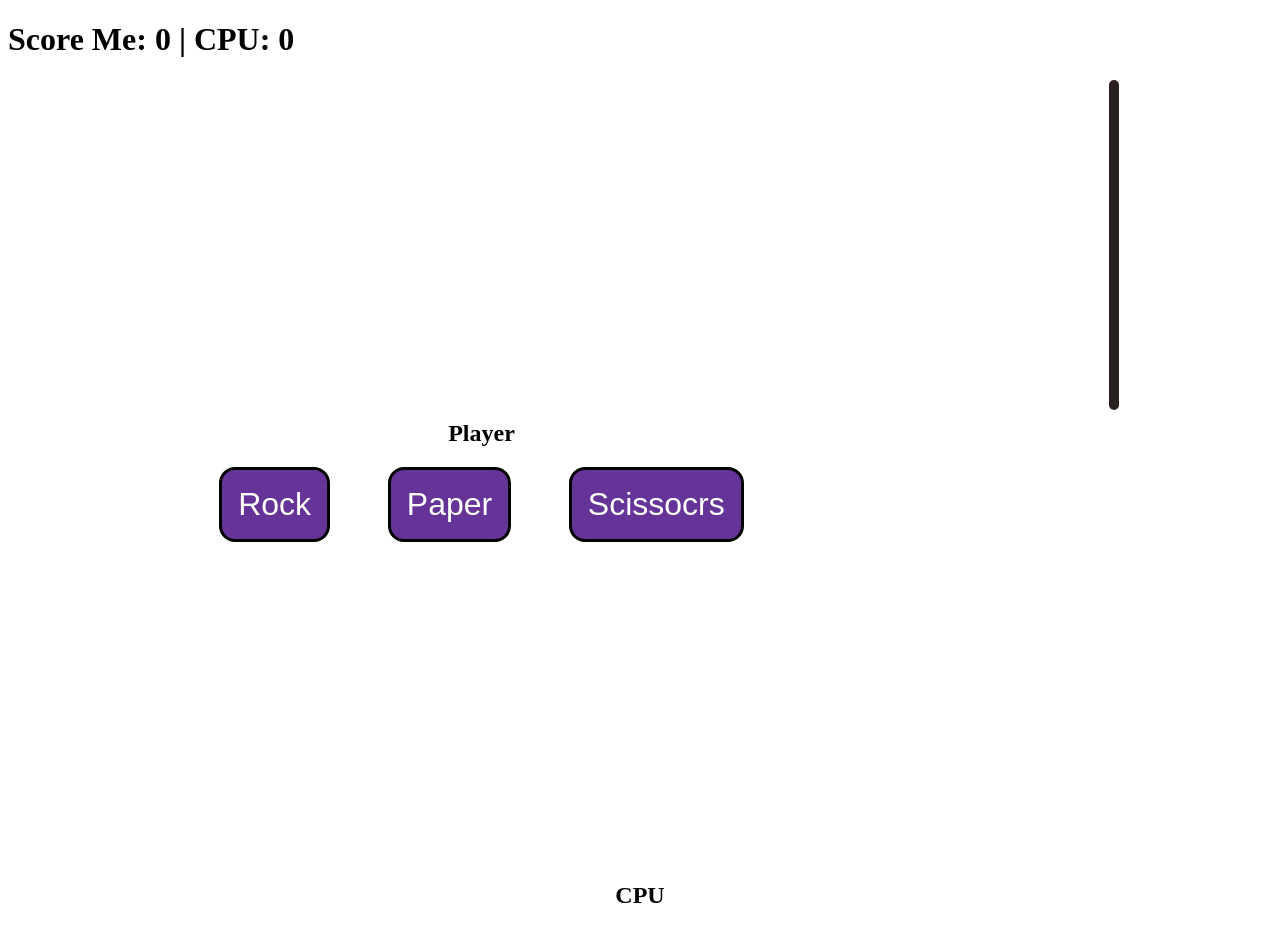
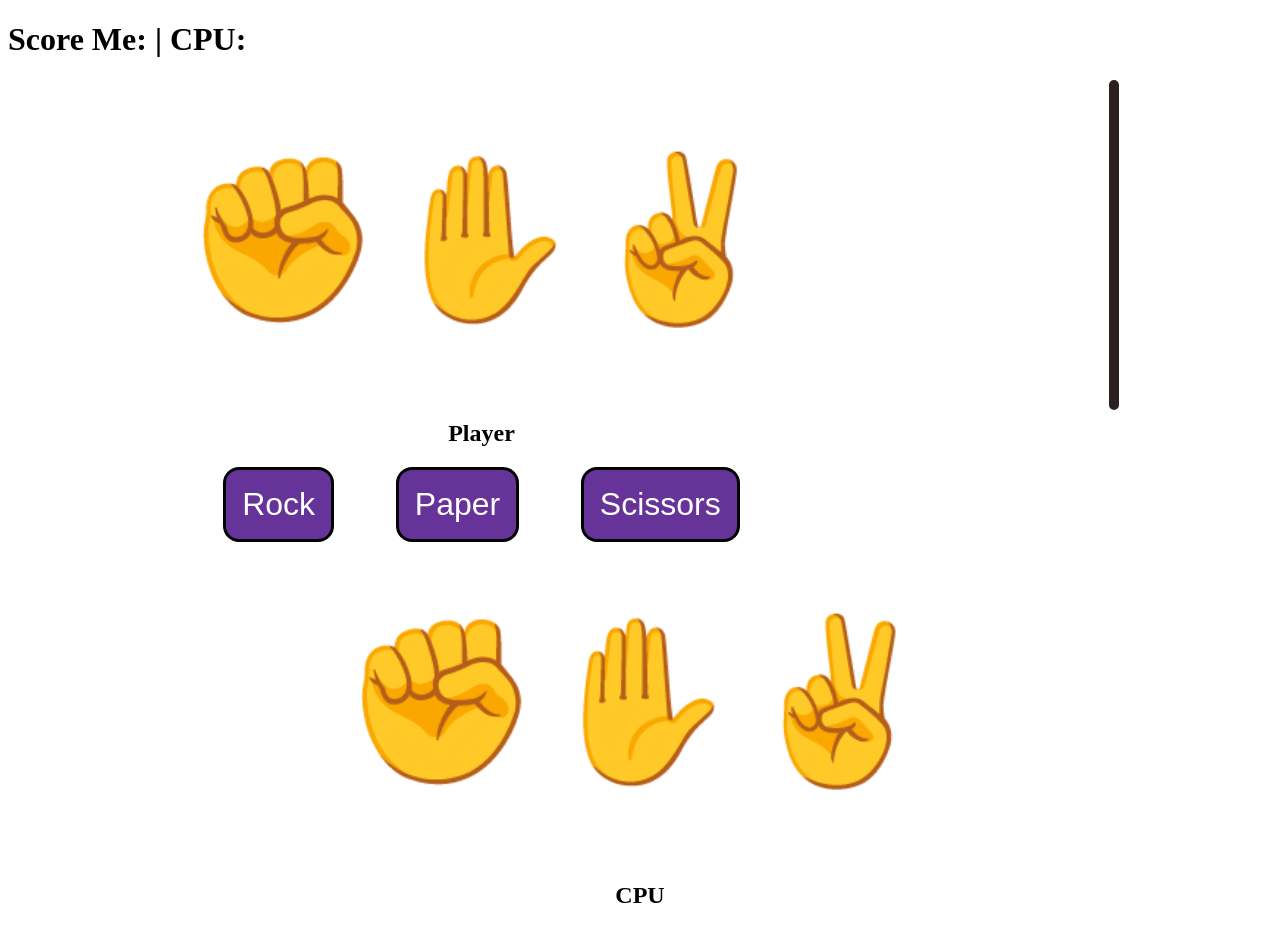
Before and after one commit to gamesgil/rock-paper-scissors, a website built with Parcel: page index.html in a window 1280 px wide. Built offline with nearby package versions, Linux system fonts and the light colour scheme.

Commit message:
fix typo

```diff
--- a/index.html
+++ b/index.html
@@ -22,7 +22,7 @@
             <div class="buttons">
                 <button class="btn rock">Rock</button>
                 <button class="btn paper">Paper</button>
-                <button class="btn scissors">Scissocrs</button>
+                <button class="btn scissors">Scissors</button>
             </div>
         </div>
         <div class="separator"></div>
--- a/src/game.js
+++ b/src/game.js
@@ -3,7 +3,8 @@ import { ROCK, PAPER, SCISSORS } from './shared'
 export class Game {
     constructor() {
         this.cpuScore = 0
-        this.playerScore = 0
+        this.playerSco
+        re = 0
     }
 
     makeMove() {
```
